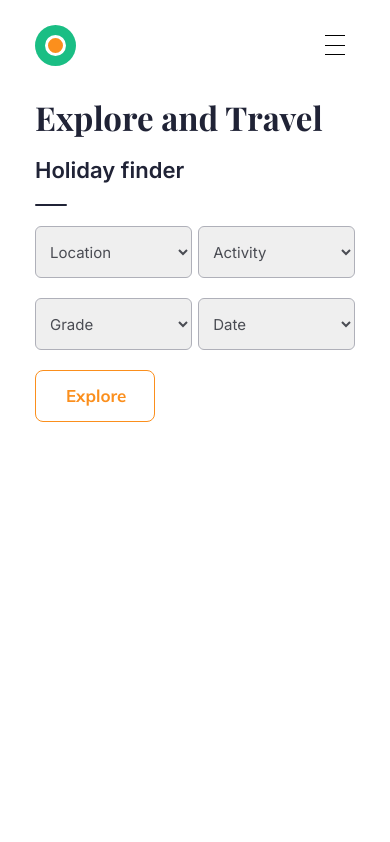
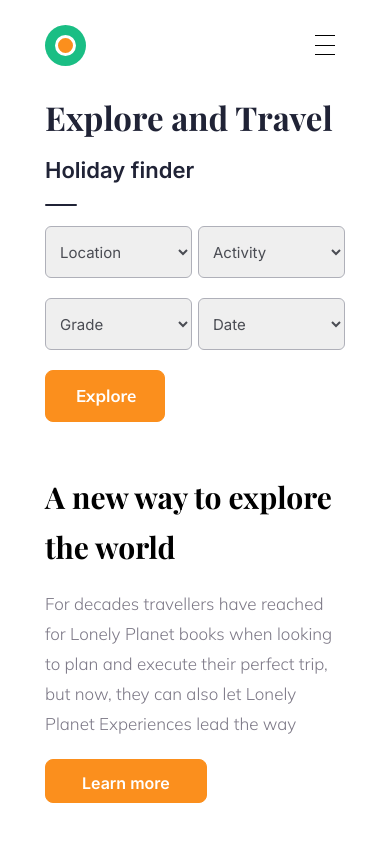
Before and after one commit to GitStudentSem/Travel_and_Tours, a plain HTML site: page index.html in a window 390 px wide. Drawn offline with nearby package versions, Linux system fonts and the light colour scheme.

Commit message:
create history & adaptive

```diff
--- a/index.html
+++ b/index.html
@@ -116,6 +116,21 @@
       <!-- /.finder -->
       <img class="finder__image" src="img/main/main-image.png" alt="" />
     </section>
+    <section class="history">
+      <img src="img/history/history_image.png" alt="" class="history__image" />
+      <div class="history__description">
+        <h1 class="history__title">A new way to explore the world</h1>
+        <p class="history__text">
+          For decades travellers have reached for Lonely Planet books when
+          looking to plan and execute their perfect trip, but now, they can also
+          let Lonely Planet Experiences lead the way
+        </p>
+        <button data-toggle="modal" class="history__button button">
+          Learn more
+        </button>
+      </div>
+      <!-- history__desription -->
+    </section>
     <div id="popup" class="popup">
       <a href="#header" class="popup__area"></a>
       <div class="popup__body">
@@ -134,7 +149,6 @@
       <!-- popup__body -->
     </div>
     <!-- popup -->
-
     <div class="modal">
       <div class="modal__overlay"></div>
       <!-- /.modal__overlay -->
--- a/sass/_media.sass
+++ b/sass/_media.sass
@@ -1,7 +1,7 @@
 @media (max-width: 1280px)
   .header
     &__container
-      max-width: 1000px
+      max-width: 950px
       margin: 0 auto
       margin-top: 20px
       margin-bottom: 20px
@@ -14,23 +14,33 @@
       max-width: 160px
 
   .main
-    max-width: 1000px
-
+    max-width: 950px
+    margin-bottom: 150px
   .popup
     &__title
       font-size: 60px
       margin: 0 0 0 0
     &__content
       font-size: 20px
+
+  .history
+    max-width: 950px
+    &__description
+      max-width: 400px
+    &__image
+      width: 549px
+      height: 445px
+    &__title
+      font-size: 30px
 @media (max-width: 1000px)
   .header
     &__container
-      max-width: 768px
+      max-width: 740px
       margin: 0 auto
       margin-top: 25px
 
   .main
-    max-width: 768px
+    max-width: 740px
 
   .finder
     max-width: 100%
@@ -53,6 +63,16 @@
       margin: 0 0 0 0
     &__content
       font-size: 20px
+
+  .history
+    max-width: 740px
+    &__description
+      max-width: 300px
+    &__image
+      width: 455px
+      height: 368px
+    &__text
+      margin-bottom: 20px
 @media (max-width: 768px)
   .header
     &__navbar
@@ -87,7 +107,7 @@
         right: 0
         left: 0
     &__container
-      max-width: 480px
+      max-width: 450px
       width: 92%
       margin: 0 auto
       margin-top: 25px
@@ -116,8 +136,9 @@
     margin-bottom: 10px
 
   .main
-    max-width: 480px
+    max-width: 450px
     padding-top: 77px
+    margin-bottom: 100px
 
   .finder
     &__title
@@ -134,17 +155,31 @@
   .popup
     &__title
       line-height: 60px
+
+  .history
+    max-width: 450px
+    &__description
+      max-width: 100%
+    &__image
+      display: none
+    &__text
+      margin-bottom: 20px
+
+  .modal
+    &__dialog
+      padding-top: 50px
+
 @media (max-width: 480px)
   .header
     &__container
-      max-width: 320px
+      max-width: 300px
       margin: 0 auto
       margin-top: 25px
 
   .main
-    max-width: 320px
+    max-width: 300px
     padding-top: 77px
-
+    margin-bottom: 50px
   .finder
     &__title
       font-size: 33px
@@ -162,7 +197,15 @@
       margin-bottom: 0
     &__close
       &-img
-        // height: 60px
-        // width: 60px
+        height: 30px
+        width: 30px
 
-// @media (max-width: 320px)
+  .history
+    max-width: 300px
+    &__description
+      max-width: 100%
+    &__image
+      display: none
+
+    &__text
+      margin-bottom: 20px
--- a/sass/_settings.sass
+++ b/sass/_settings.sass
@@ -2,14 +2,14 @@
   box-sizing: border-box
 
 .button
-  color: #FB8F1D
+  color: #FFFFFF
   height: 44px
   border-radius: 8px
   padding: 8px 36px
   cursor: pointer
-  background-color: #fff
+  background-color: #FB8F1D
   border: 1px solid  #FB8F1D
   outline: none
   &:hover
-    color: #FFFFFF
-    background-color: #FB8F1D
+    background-color: #fff
+    color: #FB8F1D
--- /dev/null
+++ b/sass/blocks/_history.sass
@@ -0,0 +1,31 @@
+.history
+  display: flex
+  max-width: 1242px
+  margin: 0 auto
+  justify-content: space-between
+  align-items: center
+  margin-bottom: 200px
+  &__description
+    max-width: 481px
+  &__title
+    font-family: 'Playfair Display', serif
+    font-style: normal
+    font-weight: bold
+    font-size: 36px
+    line-height: 50px
+    color: #000000
+    margin: 0
+  &__text
+    font-family: 'Mulish', sans-serif
+    font-style: normal
+    font-weight: 300
+    font-size: 17px
+    line-height: 30px
+    color: #7D7987
+    margin-bottom: 50px
+  &__button
+    font-family: 'Inter', sans-serif
+    font-style: normal
+    font-weight: 600
+    font-size: 16px
+    line-height: 30px
--- a/sass/blocks/_main.sass
+++ b/sass/blocks/_main.sass
@@ -3,6 +3,7 @@
   max-width: 1306px
   margin: 0 auto
   padding-top: 147px
+  margin-bottom: 200px
 .finder
   max-width: 471px
   &__title
--- a/sass/style.sass
+++ b/sass/style.sass
@@ -8,7 +8,9 @@
 @import 'blocks/header'
 // Стили блока main
 @import 'blocks/main'
+// Стили блока hystory
+@import 'blocks/history'
 // Стили модального окна
-@import 'blocks/_modal'
+@import 'blocks/modal'
 // Подключение медиа запросов
 @import 'media'
```
Also changed, not shown: css/style.css, img/history/history_image.png (added), 2 other files.
